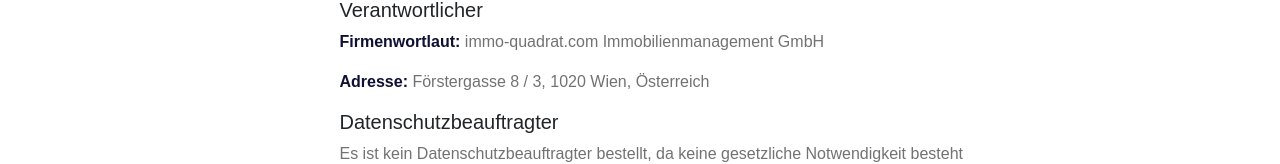
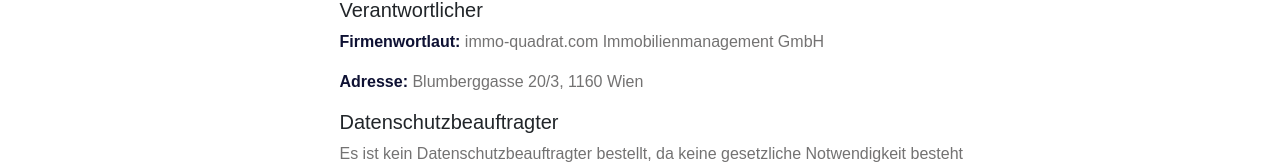
Before and after one commit to mdex2k/ImmoQuadrat, a plain HTML site: page datenschutz.html in a window 1280 px wide. Shown: the part 401-565 px from the top of the page. Drawn offline with Linux system fonts and the light colour scheme; a web font is replaced by a local one.

Commit message:
Update datenschutz.html

```diff
--- a/datenschutz.html
+++ b/datenschutz.html
@@ -98,7 +98,7 @@
                     <p>Der Schutz von personenbezogenen Daten ist uns wichtig und auch gesetzlich gefordert. Die Verarbeitung Ihrer personenbezogenen Daten erfolgt nach den datenschutzrechtlichen Bestimmungen. Die nachstehende Übersicht soll Sie über die wichtigsten Aspekte der Verarbeitung personenbezogener Daten informieren.</p>
                     <h5>Verantwortlicher</h5>
                     <p> <span>Firmenwortlaut: </span> immo-quadrat.com Immobilienmanagement GmbH</p>
-                    <p> <span>Adresse: </span> Förstergasse 8 / 3, 1020 Wien, Österreich</p>
+                    <p> <span>Adresse: </span> Blumberggasse 20/3, 1160 Wien</p>
                     <h5>Datenschutzbeauftragter</h5>
                     <p>Es ist kein Datenschutzbeauftragter bestellt, da keine gesetzliche Notwendigkeit besteht</p>
                     <h5>Zu welchem Zweck verarbeiten wir Ihre Daten</h5>
```
